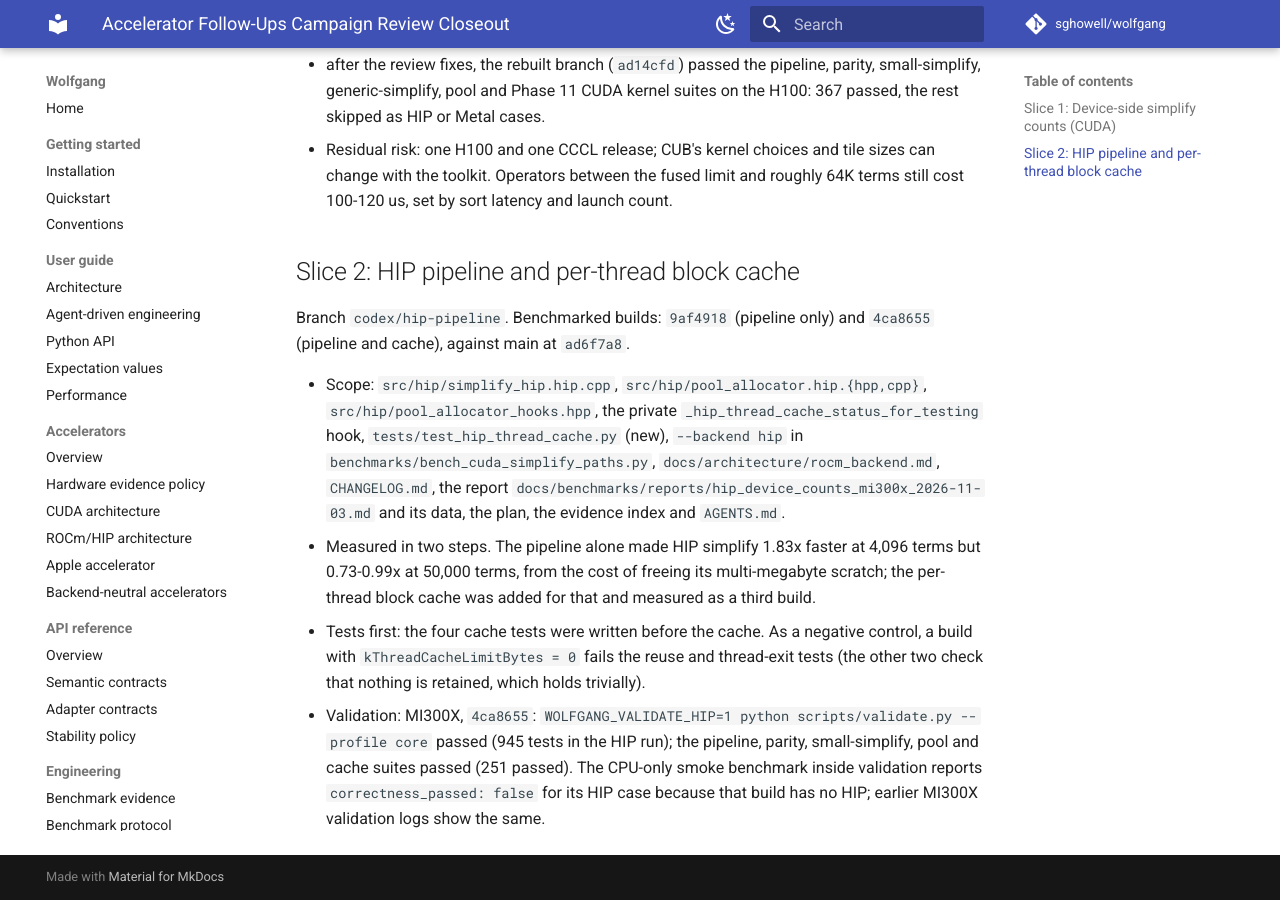
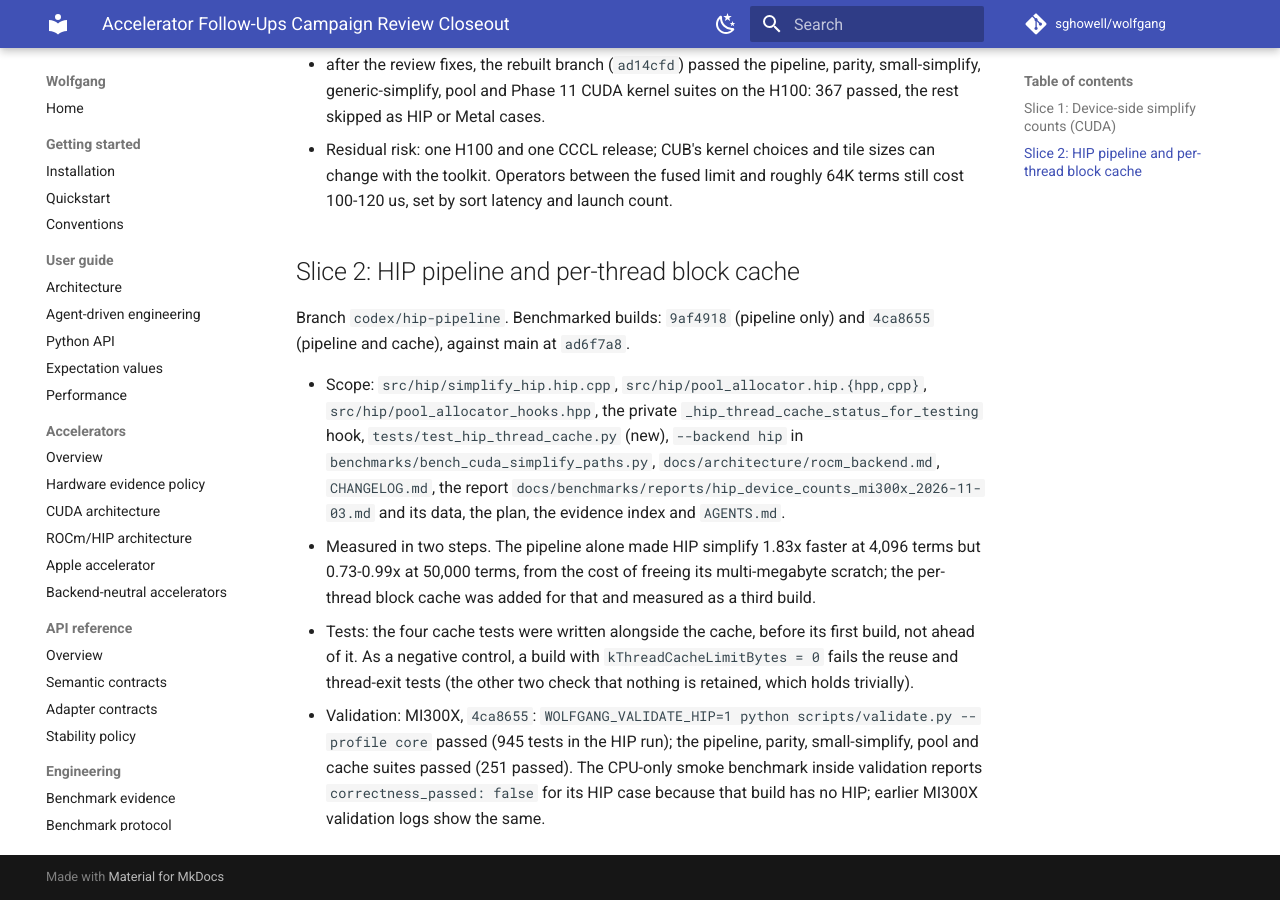
Before and after one commit to sghowell/wolfgang, an MkDocs documentation site: the page built from docs/reviews/accelerator_followups_campaign_2026-11-03.md, in a window 1280 px wide and 900 px high, scrolled down 1749 px. Built offline with MkDocs 1.6.1 and Material for MkDocs 9.7.7, drawn with Linux system fonts in a browser that asks for light colours; comment, search, counter and statistics services are not loaded.

Commit message:
docs: state the cache tests' order accurately

```diff
--- a/docs/reviews/accelerator_followups_campaign_2026-11-03.md
+++ b/docs/reviews/accelerator_followups_campaign_2026-11-03.md
@@ -90,10 +90,10 @@ Branch `codex/hip-pipeline`. Benchmarked builds: `9af4918` (pipeline only) and
   4,096 terms but 0.73-0.99x at 50,000 terms, from the cost of freeing its
   multi-megabyte scratch; the per-thread block cache was added for that and
   measured as a third build.
-- Tests first: the four cache tests were written before the cache. As a
-  negative control, a build with `kThreadCacheLimitBytes = 0` fails the reuse
-  and thread-exit tests (the other two check that nothing is retained, which
-  holds trivially).
+- Tests: the four cache tests were written alongside the cache, before its
+  first build, not ahead of it. As a negative control, a build with
+  `kThreadCacheLimitBytes = 0` fails the reuse and thread-exit tests (the other
+  two check that nothing is retained, which holds trivially).
 - Validation: MI300X, `4ca8655`:
   `WOLFGANG_VALIDATE_HIP=1 python scripts/validate.py --profile core` passed
   (945 tests in the HIP run); the pipeline, parity, small-simplify, pool and
```
